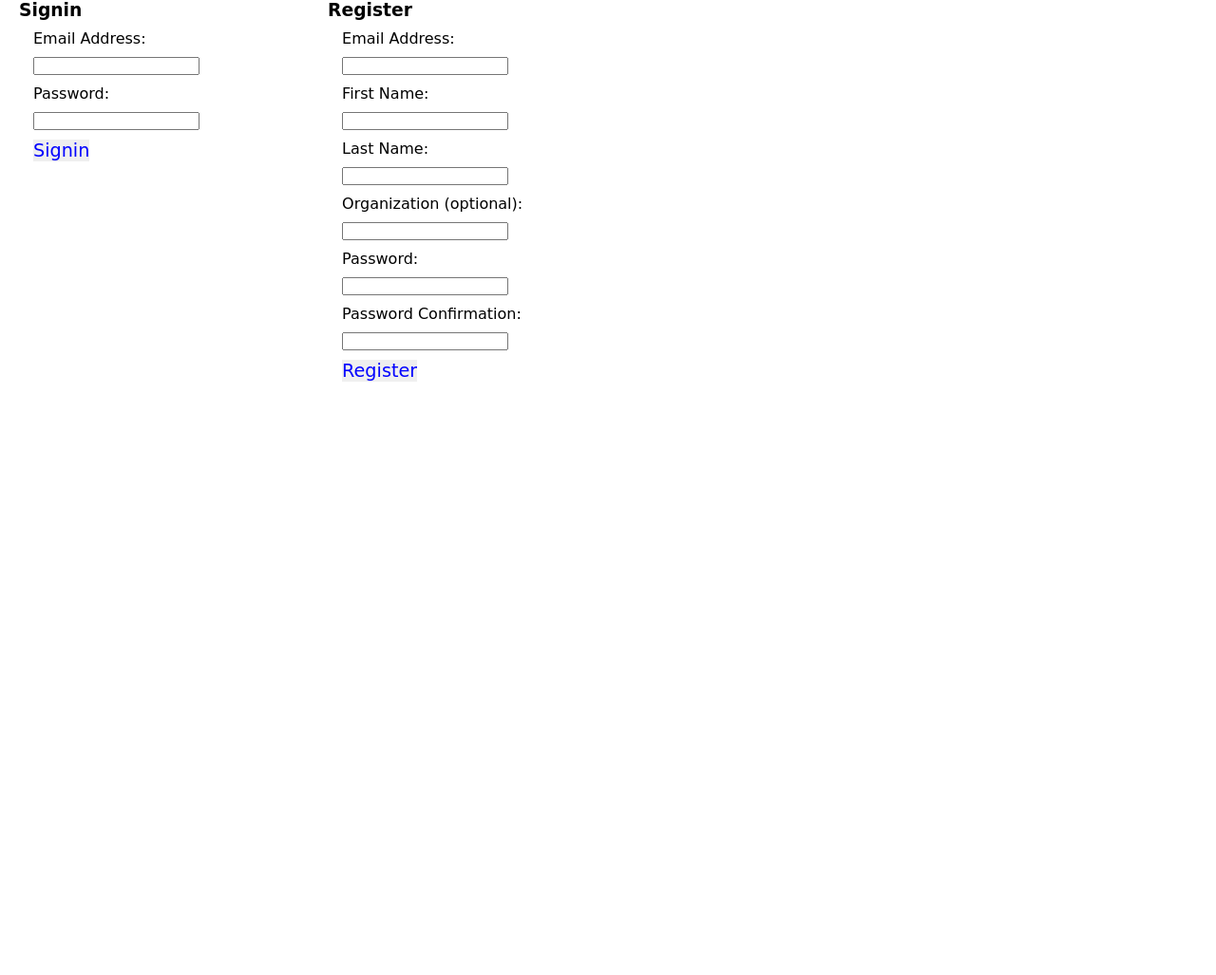
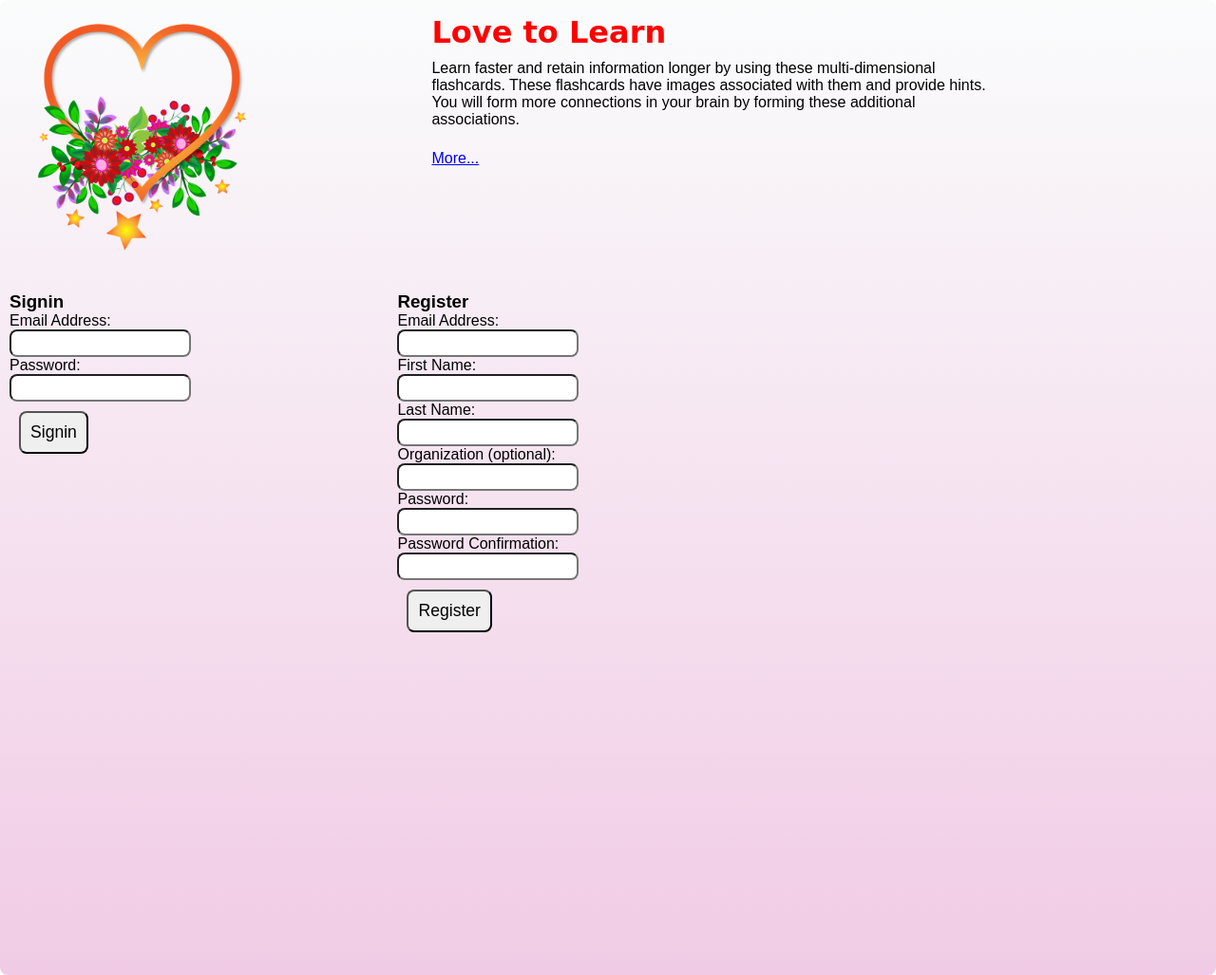
Before and after one commit to CThurnauSWEng/smart_learning_repo, a Django app: page / in a window 1280 px wide. Shown: the whole page at 95% size. Before the commit the page ends 402 px from the top, so only its background shows below. Run offline with Django 3.2, Linux system fonts and the light colour scheme; parts of the project's set-up code (start-up, migrations or seed data) failed here and were passed over.

Commit message:
responsive logon page

```diff
--- a/apps/user_app/static/user_app/css/style.css
+++ b/apps/user_app/static/user_app/css/style.css
@@ -1,69 +1,220 @@
 * {
   margin: 0px;
   padding: 0px;
-    font-family: "Comic Sans MS", cursive, sans-serif;
+  font-family: sans-serif;
+  border-radius: 8px;
 }
-h1 {
-    margin: 10px 0px 0px 15px;
+@media only screen and (max-width: 480px){
+  .sm-name{
+    display: block;
+    width: 100%;
   }
-p,label,input {
-    margin: 10px 20px 0px 15px;
+  .sm-motto {
+    text-align: left;
     display: block;
+    width: 100%;
+    font-size: .9em;
+    font-style: none;
   }
-.navbar1 {
-    color : blue;
-    margin-left: 300px;
-    display: inline-block;
+  .sm-img {
+    width: 100%;
+    border: 2px solid none;
+    height: 274px;
+    margin: 10px;
   }
-.navbar2 {
-    color : blue;
-    margin-left: 20px;
-    display: inline-block;
+  .sm-about {
+    width: 90%;
+    background-color: none;
+    height: 274px;
+    margin: 10px;
   }
-a { color: blue;
-    margin-left: 120px;
-    display: inline-block;
+  .sm-project {
+    width: 90%;
+    height: 400px;
+    background-color: none;
+    margin: 10px;
   }
-.indent_p {
-    margin-left: 30px;
 }
-.button {
-    color: blue;
-    border: none;
-    font-size: 1.2em;
-}
-.button3 {
-    background-color: blue;
-    color: white;
-    border: 2px solid black;
-}
-#big_font {
-    font-size: 1.2em;
-    margin-top: 20px;
-}
-.li_red {
-    color: red;
-    font-size: 1.2em;
-    margin: 20px 20px 0px 15px;
-}
-.twoperpage {
-    height: auto;
-    width: 300px;
+@media only screen and (min-width: 481px){
+  .med-name {
     display: inline-block;
     vertical-align: top;
-    margin-left: 20px;
+    width: 48%;
   }
-.inline_p {
+  .med-motto {
+    text-align: left;
+    display: inline-block;
+    vertical-align: top;
+    width: 48%;
+  }
+  .med-img {
+    width: 415px;
+    height: 274px;
+    display: inline-block;
+    margin: 20px 10px 10px 10px;
+  }
+  .med-about {
+    width: 415px;
+    background-color: none;
+    height: 277px;
+    display: inline-block;
+    margin: 10px;
+    vertical-align: top;
+    position: relative;
+    top: 11px;
+  }
+  .med-project {
+    width: 47%;
+    height: auto;
+    background-color: none;
+    margin: 10px;
     display: inline-block;
     vertical-align: top;
   }
-.oneperpage {
-    height: 300px;
-    width: 900px;
-    margin-left: 20px;
 }
-.horiz_line {
-    height: 0px;
-    width : 900px;
-    border: 2px solid grey;
+@media only screen and (min-width: 1024px){
+  .lg-name {
+    display: inline-block;
+    vertical-align: top;
+    width: 47%;
   }
+  .lg-motto {
+    text-align: right;
+    display: inline-block;
+    vertical-align: top;
+    width: 47%;
+  }
+  .lg-img {
+    width: 415px;
+    border: 2px solid none;
+    height: 274px;
+    display: inline-block;
+    margin: 10px;
+  }
+  .lg-about {
+    width: 48%;
+    background-color: none;
+    height: 277px;
+    display: inline-block;
+    margin: 10px;
+    vertical-align: top;
+    position: relative;
+    top: 0px;
+  }
+  .lg-project {
+    width: 30%;
+    height: 710px;
+    background-color: none;
+    margin: 10px;
+    display: inline-block;
+    vertical-align: top;
+  }
+}
+#title-line {
+  display: inline-block;
+  width: 100%;
+  padding: 10px;
+}
+h2 {
+  display: inline-block;
+}
+.fancy-text{
+  margin-top: 100px;
+  font-family: "Comic Sans MS", cursive, sans-serif;
+  font-size: 2em;
+  color: red;
+}
+.name {
+  display:inline-block;
+}
+#image-row{
+  height: auto;
+  width: 100%;
+  background-color: none;
+}
+#photo {
+  height: 273px;
+  width: auto;
+}
+#about-title{
+  background-color: none;
+}
+#about-title h3{
+  display: inline-block;
+  margin: 5px;
+}
+#about-text p{
+  display: inline-block;
+  margin: 5px;
+}
+a {
+  margin: 5px;
+}
+#wrapper {
+  margin: 0px;
+  background: -webkit-linear-gradient(rgb(250,252,252),rgb(241, 203, 229)); /* Safari 5.1- 6.0 */
+  background: -o-linear-gradient(rgb(250,252,252),rgb(241, 203, 229)); /* Opera 11.6-12.0 */
+  background: -moz-linear-gradient(rgb(250,252,252),rgb(241, 203, 229)); /* Firefox 3.6-15 */
+  background: linear-gradient(rgb(250,252,252),rgb(241, 203, 229));
+  height: auto;
+  width: 100%;
+  display: inline-block;
+  vertical-align: top;
+}
+#proj-wrapper {
+  margin: 0px;
+  height: auto;
+  width: 100%;
+  display: inline-block;
+  vertical-align: top;
+}
+.box-title {
+  background-color: none;
+  margin: 5px;
+}
+.descr-box {
+  width: auto;
+  height: 240px;
+  display: inline-block;
+  background-color: none;
+  vertical-align: top;
+}
+.descr-box p{
+  margin: 10px;
+  display: inline-block;
+}
+.center {
+  padding-left: 350px;
+  display: inline-block;
+  margin: 3px;
+}
+.first-link {
+  padding-left: 250px;
+  display: inline-block;
+}
+.link-padding {
+  display: inline-block;
+  padding: 0;
+}
+.img2 {
+  max-width: 100%;
+  height: auto;
+}
+.icon {
+  width: 40px;
+  height: 40px;
+  display: inline-block;
+  padding: 5px;
+}
+.button {
+  margin: 10px;
+  padding: 10px;
+  font-size: 1.1em;
+}
+label {
+  display: block;
+}
+input {
+  display: block;
+  padding: 5px;
+}
--- a/apps/user_app/templates/user_app/index.html
+++ b/apps/user_app/templates/user_app/index.html
@@ -1,13 +1,33 @@
-<!DOCTYPE HTML>
+<!DOCTYPE html>
 <html lang="en">
   <head>
-        <meta charset="UTF-8">
-        <title>User</title>
+    <meta charset="utf-8">
     {% load static %}
     <link rel="stylesheet" href="{% static 'user_app/css/style.css' %}" media="screen" title="no title"  charset="utf-8">
+    <title>Love to Learn</title>
   </head>
   <body>
-        <div class="twoperpage">
+  <div id="wrapper">
+    <div id="image-row">
+      <div class="sm-img med-img lg-img">
+        <img id="photo" src="static/user_app/images/transparent-heart.png" alt="misc photo">
+      </div>
+      <div class="sm-about med-about lg-about">
+          <div id="about-title">
+            <h3 class="fancy-text" >Love to Learn</h3>
+          </div>
+          <div id="about-text">
+            <p>Learn faster and retain information longer by using these multi-dimensional flashcards.
+               These flashcards have images associated with them and provide hints. You will form more
+               connections in your brain by forming these additional associations.
+            </p>
+            <p></p></br>
+            <a href="style.css">More...</a>
+          </div>
+      </div>
+    </div> <!-- image row-->
+    <div id="proj-wrapper">
+      <div class="sm-project med-project lg-project">
           <h3>Signin</h3>
           <form action="/user/process_login" method="POST">
               {% csrf_token %}
@@ -17,8 +37,15 @@
               <input type="password" name="password" value="">
               <input class="button" type="submit" name = "" value="Signin">
           </form>
+          {% if messages %}
+            <ul class="messages">
+                {% for message in messages %}
+                    <li{% if message.tags %} class="{{ message.tags }}"{% endif %}>{{ message }}</li>
+                {% endfor %}
+            </ul>
+          {% endif %}
       </div>
-        <div class="twoperpage">
+      <div class="sm-project med-project lg-project">
           <h3>Register</h3>
           <form action="/user/process_register" method="POST">
               {% csrf_token %}
@@ -37,8 +64,8 @@
               <input class="button" type="submit" name = "" value="Register">
           </form>
       </div>
-        {% for error in request.session.errors %}
-            <p>{{ error }}</p>
-        {% endfor %}
+      </div>
+    </div>
+  </div>
   </body>
 </html>
--- a/apps/user_app/views.py
+++ b/apps/user_app/views.py
@@ -1,5 +1,6 @@
 from django.shortcuts import render, HttpResponse, redirect
 from .models import User
+from django.contrib import messages
 
 # the index function is called when root is visited
 def index(request):
@@ -15,8 +16,9 @@ def process_login(request):
         request.session['user_id'] = response['user'].id
         return redirect('/learner/learner_home')
     else:
-        request.session['errors'] = response['errors']
-        return render(request, "user_app/index.html")
+        for error in response['errors']:
+            messages.error(request, error)
+        return redirect('/')
 
 
 def process_register(request):
@@ -33,11 +35,12 @@ def process_register(request):
         request.session['user_id'] = response['user'].id
         return redirect('/learner/learner_home')
     else:
-        request.session['errors'] = response['errors']
-        return render(request, "user_app/index.html")
+        for error in response['errors']:
+            messages.error(request, error)
+        return redirect('/')
 
 def logout(request):
     request.session['errors']  = []
     request.session['name']    = ''
     request.session['user_id'] = 0
-    return render(request, "user_app/index.html")
+    return redirect('/')
```
Also changed, not shown: apps/user_app/static/user_app/images/transparent-heart.png (added), db.sqlite3, 5 other files. Lines whose indentation alone changed are shown as unchanged.
